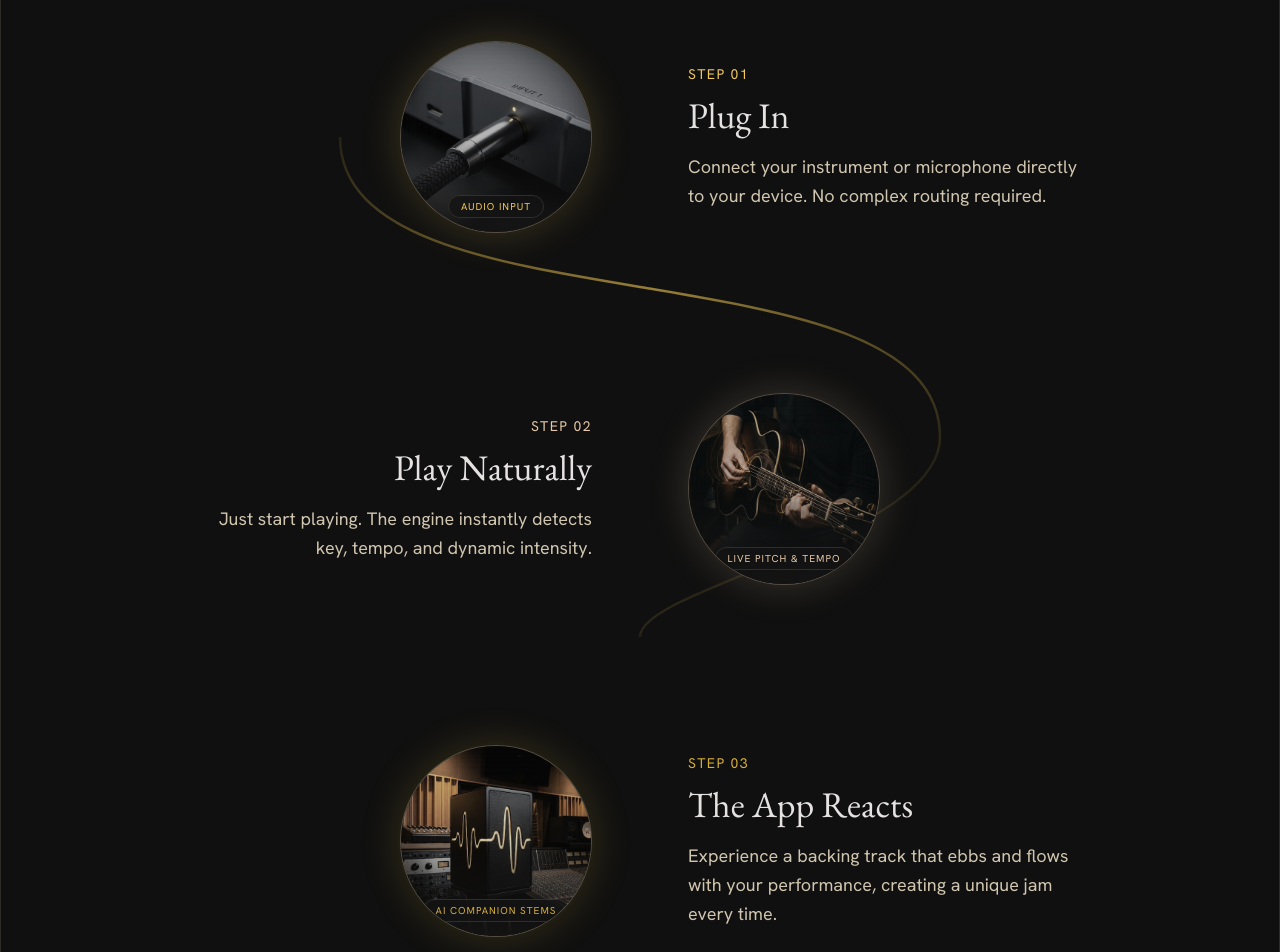
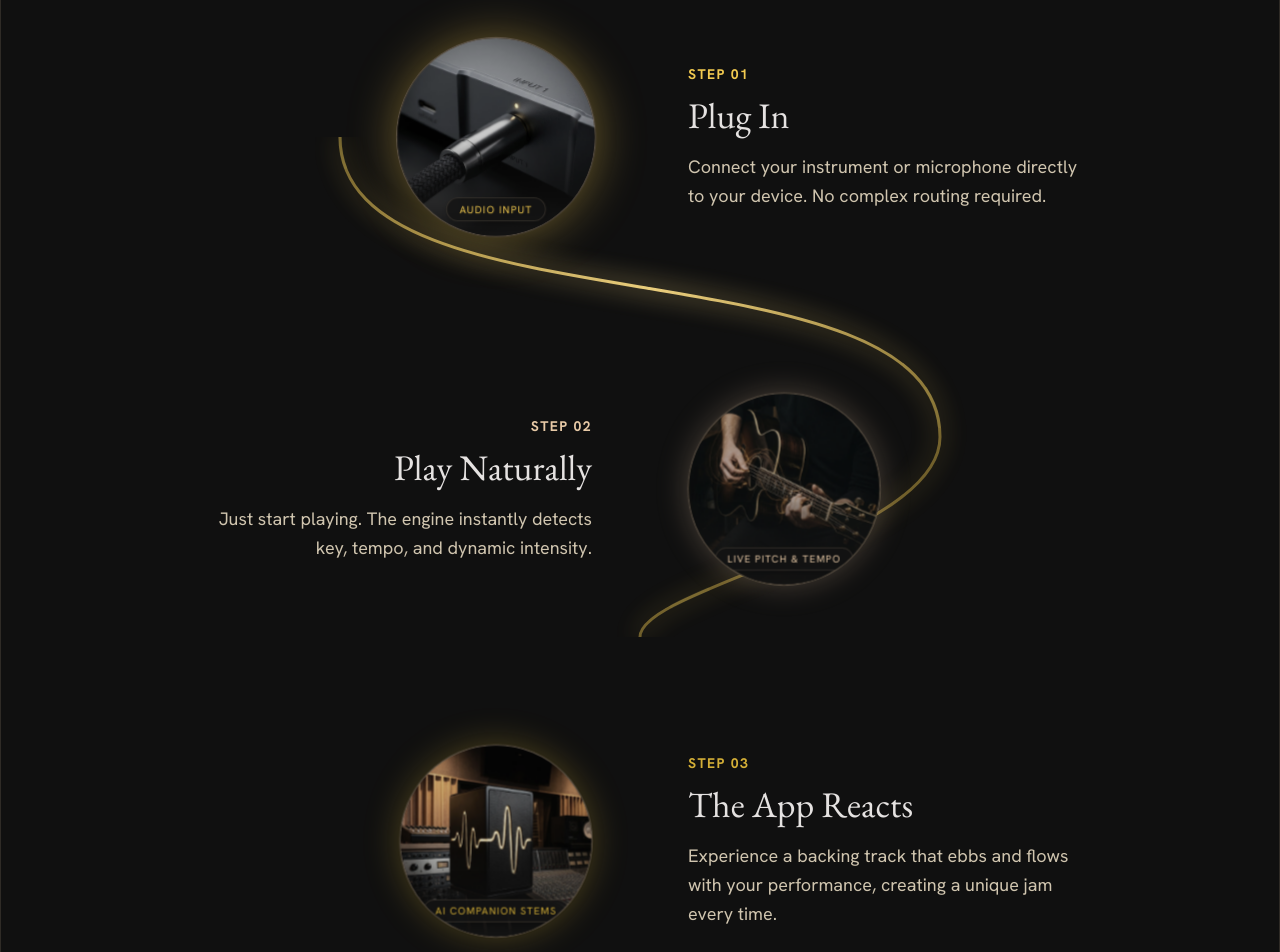
Before and after one commit to aaronnguyen26/pulsejam, a Next.js app: page / in a window 1280 px wide. Shown: the part 2080-3032 px from the top of the page. Built offline with nearby package versions, Linux system fonts and the light colour scheme.

Commit message:
feat(animations): add active image breathing blurs and glowing SVG energy pulse to Process section

```diff
--- a/src/components/screens/RefinedBrandExperienceScreen.tsx
+++ b/src/components/screens/RefinedBrandExperienceScreen.tsx
@@ -10,12 +10,15 @@ import { ScrollTrigger } from 'gsap/ScrollTrigger';
  * Extracted from Stitch MCP screen 'c630a39a9ca245aca7f6f2586b4f0532' ('Pulsejam: Cinematic Narrative Experience')
  *
  * Features:
- * 1. Pinned Scenarios Section with GSAP ScrollTrigger & Snap:
- *    - Pinned in place at top top with top padding clearing the fixed navbar so 'Everyday Jams' is 100% visible.
+ * 1. Process Section:
+ *    - Active breathing & glowing hover-style animations for all 3 step images (Step 01, Step 02, Step 03)
+ *      triggered automatically when scrolled into view without requiring mouse hover.
+ *    - Glowing animated SVG path line that lights up and sends traveling energy pulses down the line on scroll.
+ * 2. Pinned Scenarios Section with GSAP ScrollTrigger & Snap:
+ *    - Pinned in place at top top with top padding clearing fixed navbar.
  *    - Snapping (snapTo: [0, 0.5, 1]) prevents half-and-half card positions.
  *    - Scroll input drives left-to-right state transitions (Practice → Growth → Performance).
  *    - Unpins ONLY once Performance card is reached, transitioning straight into #security with 0 dead space.
- * 2. Synced with Lenis smooth scroll and cleaned up via gsap.context revert.
  */
 export const RefinedBrandExperienceScreen: React.FC = () => {
   const [downloadOpen, setDownloadOpen] = useState(false);
@@ -262,61 +265,118 @@ export const RefinedBrandExperienceScreen: React.FC = () => {
           </div>
 
           <div className="px-6 md:px-12 max-w-[1000px] mx-auto relative z-10">
-            {/* Animated SVG Connecting Path */}
+            {/* Animated & Glowing SVG Connecting Path */}
             <svg
               className="hidden md:block absolute top-24 left-1/2 -translate-x-1/2 w-[800px] h-[500px] pointer-events-none z-0"
               fill="none"
               viewBox="0 0 800 500"
             >
+              {/* Outer Glowing Backlight Path */}
+              <motion.path
+                d="M 100 0 C 100 200, 700 100, 700 300 C 700 400, 400 450, 400 500"
+                stroke="url(#paint_narrative_line_glow)"
+                strokeWidth="8"
+                strokeLinecap="round"
+                className="blur-md"
+                initial={{ pathLength: 0, opacity: 0.2 }}
+                whileInView={{ pathLength: 1, opacity: [0.3, 0.8, 0.4] }}
+                viewport={{ once: false, margin: '-50px' }}
+                transition={{
+                  pathLength: { duration: 2.5, ease: 'easeInOut' },
+                  opacity: { duration: 3, repeat: Infinity, ease: 'easeInOut' },
+                }}
+              />
+
+              {/* Main Crisp Gold Dashed Path */}
               <motion.path
                 d="M 100 0 C 100 200, 700 100, 700 300 C 700 400, 400 450, 400 500"
                 stroke="url(#paint_narrative_line)"
                 strokeDasharray="8 8"
-                strokeWidth="2.5"
+                strokeWidth="3"
                 initial={{ pathLength: 0 }}
                 whileInView={{ pathLength: 1 }}
-                viewport={{ once: true }}
+                viewport={{ once: false, margin: '-50px' }}
                 transition={{ duration: 2.5, ease: 'easeInOut' }}
               />
+
+              {/* Traveling Glowing Light Pulse Segment */}
+              <motion.path
+                d="M 100 0 C 100 200, 700 100, 700 300 C 700 400, 400 450, 400 500"
+                stroke="#ffe088"
+                strokeDasharray="40 300"
+                strokeWidth="4"
+                strokeLinecap="round"
+                initial={{ strokeDashoffset: 340, opacity: 0 }}
+                whileInView={{
+                  strokeDashoffset: [340, 0],
+                  opacity: [0, 1, 0],
+                }}
+                viewport={{ once: false, margin: '-50px' }}
+                transition={{
+                  duration: 3.5,
+                  repeat: Infinity,
+                  ease: 'linear',
+                }}
+              />
+
               <defs>
                 <linearGradient id="paint_narrative_line" x1="100" y1="0" x2="400" y2="500" gradientUnits="userSpaceOnUse">
-                  <stop stopColor="#f2ca50" stopOpacity="0.1" />
-                  <stop offset="0.5" stopColor="#f2ca50" stopOpacity="0.6" />
-                  <stop offset="1" stopColor="#f2ca50" stopOpacity="0.1" />
+                  <stop stopColor="#f2ca50" stopOpacity="0.4" />
+                  <stop offset="0.5" stopColor="#ffe088" stopOpacity="0.9" />
+                  <stop offset="1" stopColor="#f2ca50" stopOpacity="0.4" />
+                </linearGradient>
+                <linearGradient id="paint_narrative_line_glow" x1="100" y1="0" x2="400" y2="500" gradientUnits="userSpaceOnUse">
+                  <stop stopColor="#f2ca50" stopOpacity="0.3" />
+                  <stop offset="0.5" stopColor="#ffe088" stopOpacity="0.8" />
+                  <stop offset="1" stopColor="#f2ca50" stopOpacity="0.3" />
                 </linearGradient>
               </defs>
             </svg>
 
-            {/* 3 Steps with Authentic Cinematic Images */}
+            {/* 3 Steps with Active Breathing & Hover-Style Image Animations */}
             <div className="flex flex-col space-y-24 md:space-y-40 relative z-10">
               {/* Step 1: Plug In */}
               <motion.div
                 initial={{ opacity: 0, y: 40 }}
                 whileInView={{ opacity: 1, y: 0 }}
-                viewport={{ once: true, margin: '-50px' }}
+                viewport={{ once: false, margin: '-50px' }}
                 transition={{ duration: 0.8, ease: [0.215, 0.61, 0.355, 1] }}
                 className="flex flex-col md:flex-row items-center gap-12 md:gap-24"
               >
                 <div className="w-full md:w-1/2 flex justify-center md:justify-end">
                   <motion.div
-                    whileHover={{ scale: 1.05 }}
-                    transition={{ type: 'spring', stiffness: 300, damping: 15 }}
-                    className="w-40 h-40 md:w-48 md:h-48 rounded-full glass-panel border border-[#e7c9a6]/30 overflow-hidden relative group shadow-[0_0_40px_rgba(242,202,80,0.2)]"
+                    whileInView={{
+                      scale: [1, 1.06, 1],
+                      boxShadow: [
+                        '0 0 30px rgba(242,202,80,0.25)',
+                        '0 0 55px rgba(242,202,80,0.5)',
+                        '0 0 35px rgba(242,202,80,0.3)',
+                      ],
+                    }}
+                    viewport={{ once: false, margin: '-50px' }}
+                    transition={{ duration: 3, repeat: Infinity, ease: 'easeInOut' }}
+                    className="w-40 h-40 md:w-48 md:h-48 rounded-full glass-panel border border-[#e7c9a6]/40 overflow-hidden relative group"
                   >
-                    <div
-                      className="absolute inset-0 bg-cover bg-center mix-blend-luminosity opacity-80 group-hover:opacity-100 group-hover:scale-110 transition-all duration-700"
+                    <motion.div
+                      whileInView={{
+                        scale: [1, 1.12, 1],
+                        opacity: [0.75, 1, 0.85],
+                      }}
+                      viewport={{ once: false, margin: '-50px' }}
+                      transition={{ duration: 3, repeat: Infinity, ease: 'easeInOut' }}
+                      className="absolute inset-0 bg-cover bg-center mix-blend-luminosity"
                       style={{ backgroundImage: "url('/images/process_step1.jpg')" }}
                     />
                     <div className="absolute inset-0 bg-gradient-to-t from-[#131313] via-transparent to-transparent" />
                     <div className="absolute bottom-4 inset-x-0 text-center">
-                      <span className="font-label-caps text-[10px] text-[#f2ca50] uppercase tracking-widest bg-[#131313]/80 px-3 py-1 rounded-full border border-hairline">
+                      <span className="font-label-caps text-[10px] text-[#f2ca50] uppercase tracking-widest bg-[#131313]/80 px-3 py-1 rounded-full border border-hairline shadow-md">
                         Audio Input
                       </span>
                     </div>
                   </motion.div>
                 </div>
                 <div className="w-full md:w-1/2 text-center md:text-left">
-                  <span className="font-label-caps text-[#f2ca50] tracking-widest text-sm mb-3 block">STEP 01</span>
+                  <span className="font-label-caps text-[#f2ca50] tracking-widest text-sm mb-3 block font-bold">STEP 01</span>
                   <h3 className="font-headline-sm text-3xl md:text-4xl text-[#e5e2e1] mb-4">Plug In</h3>
                   <p className="font-body-md text-[#d0c5af] text-lg leading-relaxed">
                     Connect your instrument or microphone directly to your device. No complex routing required.
@@ -328,30 +388,44 @@ export const RefinedBrandExperienceScreen: React.FC = () => {
               <motion.div
                 initial={{ opacity: 0, y: 40 }}
                 whileInView={{ opacity: 1, y: 0 }}
-                viewport={{ once: true, margin: '-50px' }}
+                viewport={{ once: false, margin: '-50px' }}
                 transition={{ duration: 0.8, delay: 0.15, ease: [0.215, 0.61, 0.355, 1] }}
                 className="flex flex-col md:flex-row-reverse items-center gap-12 md:gap-24"
               >
                 <div className="w-full md:w-1/2 flex justify-center md:justify-start">
                   <motion.div
-                    whileHover={{ scale: 1.05 }}
-                    transition={{ type: 'spring', stiffness: 300, damping: 15 }}
-                    className="w-40 h-40 md:w-48 md:h-48 rounded-full glass-panel border border-[#e7c9a6]/30 overflow-hidden relative group shadow-[0_0_40px_rgba(231,201,166,0.2)]"
+                    whileInView={{
+                      scale: [1, 1.06, 1],
+                      boxShadow: [
+                        '0 0 30px rgba(231,201,166,0.25)',
+                        '0 0 55px rgba(231,201,166,0.5)',
+                        '0 0 35px rgba(231,201,166,0.3)',
+                      ],
+                    }}
+                    viewport={{ once: false, margin: '-50px' }}
+                    transition={{ duration: 3, delay: 0.6, repeat: Infinity, ease: 'easeInOut' }}
+                    className="w-40 h-40 md:w-48 md:h-48 rounded-full glass-panel border border-[#e7c9a6]/40 overflow-hidden relative group"
                   >
-                    <div
-                      className="absolute inset-0 bg-cover bg-center mix-blend-luminosity opacity-80 group-hover:opacity-100 group-hover:scale-110 transition-all duration-700"
+                    <motion.div
+                      whileInView={{
+                        scale: [1, 1.12, 1],
+                        opacity: [0.75, 1, 0.85],
+                      }}
+                      viewport={{ once: false, margin: '-50px' }}
+                      transition={{ duration: 3, delay: 0.6, repeat: Infinity, ease: 'easeInOut' }}
+                      className="absolute inset-0 bg-cover bg-center mix-blend-luminosity"
                       style={{ backgroundImage: "url('/images/process_step2.jpg')" }}
                     />
                     <div className="absolute inset-0 bg-gradient-to-t from-[#131313] via-transparent to-transparent" />
                     <div className="absolute bottom-4 inset-x-0 text-center">
-                      <span className="font-label-caps text-[10px] text-[#e7c9a6] uppercase tracking-widest bg-[#131313]/80 px-3 py-1 rounded-full border border-hairline">
+                      <span className="font-label-caps text-[10px] text-[#e7c9a6] uppercase tracking-widest bg-[#131313]/80 px-3 py-1 rounded-full border border-hairline shadow-md">
                         Live Pitch & Tempo
                       </span>
                     </div>
                   </motion.div>
                 </div>
                 <div className="w-full md:w-1/2 text-center md:text-right">
-                  <span className="font-label-caps text-[#e7c9a6] tracking-widest text-sm mb-3 block">STEP 02</span>
+                  <span className="font-label-caps text-[#e7c9a6] tracking-widest text-sm mb-3 block font-bold">STEP 02</span>
                   <h3 className="font-headline-sm text-3xl md:text-4xl text-[#e5e2e1] mb-4">Play Naturally</h3>
                   <p className="font-body-md text-[#d0c5af] text-lg leading-relaxed">
                     Just start playing. The engine instantly detects key, tempo, and dynamic intensity.
@@ -363,30 +437,44 @@ export const RefinedBrandExperienceScreen: React.FC = () => {
               <motion.div
                 initial={{ opacity: 0, y: 40 }}
                 whileInView={{ opacity: 1, y: 0 }}
-                viewport={{ once: true, margin: '-50px' }}
+                viewport={{ once: false, margin: '-50px' }}
                 transition={{ duration: 0.8, delay: 0.3, ease: [0.215, 0.61, 0.355, 1] }}
                 className="flex flex-col md:flex-row items-center gap-12 md:gap-24"
               >
                 <div className="w-full md:w-1/2 flex justify-center md:justify-end">
                   <motion.div
-                    whileHover={{ scale: 1.05 }}
-                    transition={{ type: 'spring', stiffness: 300, damping: 15 }}
-                    className="w-40 h-40 md:w-48 md:h-48 rounded-full glass-panel border border-[#e7c9a6]/30 overflow-hidden relative group shadow-[0_0_40px_rgba(212,175,55,0.2)]"
+                    whileInView={{
+                      scale: [1, 1.06, 1],
+                      boxShadow: [
+                        '0 0 30px rgba(212,175,55,0.25)',
+                        '0 0 55px rgba(212,175,55,0.5)',
+                        '0 0 35px rgba(212,175,55,0.3)',
+                      ],
+                    }}
+                    viewport={{ once: false, margin: '-50px' }}
+                    transition={{ duration: 3, delay: 1.2, repeat: Infinity, ease: 'easeInOut' }}
+                    className="w-40 h-40 md:w-48 md:h-48 rounded-full glass-panel border border-[#e7c9a6]/40 overflow-hidden relative group"
                   >
-                    <div
-                      className="absolute inset-0 bg-cover bg-center mix-blend-luminosity opacity-80 group-hover:opacity-100 group-hover:scale-110 transition-all duration-700"
+                    <motion.div
+                      whileInView={{
+                        scale: [1, 1.12, 1],
+                        opacity: [0.75, 1, 0.85],
+                      }}
+                      viewport={{ once: false, margin: '-50px' }}
+                      transition={{ duration: 3, delay: 1.2, repeat: Infinity, ease: 'easeInOut' }}
+                      className="absolute inset-0 bg-cover bg-center mix-blend-luminosity"
                       style={{ backgroundImage: "url('/images/process_step3.jpg')" }}
                     />
                     <div className="absolute inset-0 bg-gradient-to-t from-[#131313] via-transparent to-transparent" />
                     <div className="absolute bottom-4 inset-x-0 text-center">
-                      <span className="font-label-caps text-[10px] text-[#d4af37] uppercase tracking-widest bg-[#131313]/80 px-3 py-1 rounded-full border border-hairline">
+                      <span className="font-label-caps text-[10px] text-[#d4af37] uppercase tracking-widest bg-[#131313]/80 px-3 py-1 rounded-full border border-hairline shadow-md">
                         AI Companion Stems
                       </span>
                     </div>
                   </motion.div>
                 </div>
                 <div className="w-full md:w-1/2 text-center md:text-left">
-                  <span className="font-label-caps text-[#d4af37] tracking-widest text-sm mb-3 block">STEP 03</span>
+                  <span className="font-label-caps text-[#d4af37] tracking-widest text-sm mb-3 block font-bold">STEP 03</span>
                   <h3 className="font-headline-sm text-3xl md:text-4xl text-[#e5e2e1] mb-4">The App Reacts</h3>
                   <p className="font-body-md text-[#d0c5af] text-lg leading-relaxed">
                     Experience a backing track that ebbs and flows with your performance, creating a unique jam every time.
@@ -510,7 +598,7 @@ export const RefinedBrandExperienceScreen: React.FC = () => {
                       <div className="space-y-4 bg-[#131313]/80 p-6 rounded-2xl border border-hairline">
                         <div className="flex justify-between items-center font-label-caps text-xs text-[#d0c5af]">
                           <span>Complexity Control</span>
-                          <span className="text-[#f2ca50] font-bold">{complexity}% Advanced</span>
+                          <span className="text-[#f2ca50] font-[#f2ca50] font-bold">{complexity}% Advanced</span>
                         </div>
                         <input
                           type="range"
```
Also changed, not shown: 1 other file (tests, documents, lock files or other folders).
